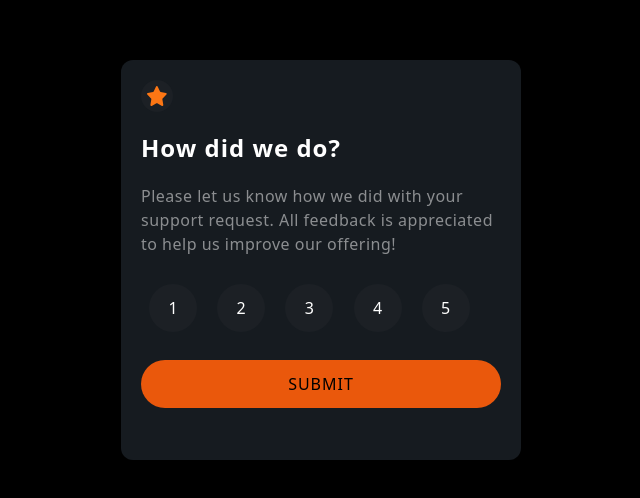
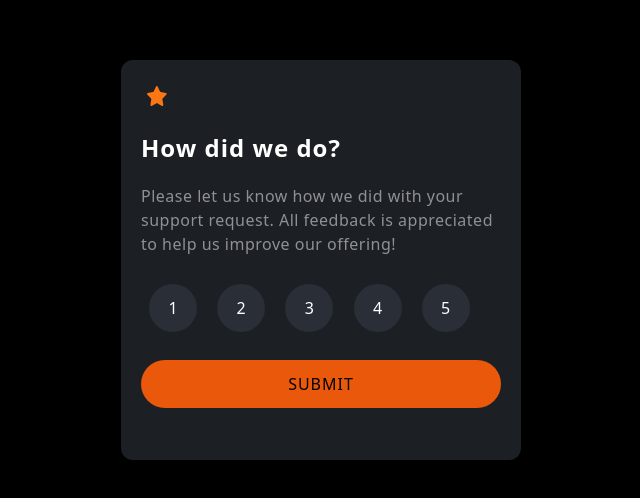
Before and after one commit to KarthikMgk/frontend-mentor-io-interactive-rating-component, a plain HTML site: page index.html in a window 1280 px wide. Shown: the part 140-638 px from the top of the page, without its empty margins (319-959 px from the left). Drawn offline with nearby package versions, Linux system fonts and the light colour scheme.

Commit message:
updated index.html and thank-you.html

```diff
--- a/index.html
+++ b/index.html
@@ -18,7 +18,7 @@
 </head>
 <body>
   <div class="absolute base-component bg-black h-screen w-full">
-    <div class="relative rating-component bg-[#161B20] h-[50vh] w-[50vh] top-1/2 left-1/2 transform -translate-x-1/2 -translate-y-1/2 rounded-xl flex flex-col">
+    <div class="relative rating-component bg-[#1C2025] h-[50vh] w-[50vh] top-1/2 left-1/2 transform -translate-x-1/2 -translate-y-1/2 rounded-xl flex flex-col">
       <div class="star-component bg-[#1C2025] rounded-full h-8 w-8 m-5 flex items-center justify-center">
         <img class="w-5 h-5" src="./interactive-rating-component-main/images/icon-star.svg" alt="" srcset="">
       </div>
@@ -27,11 +27,11 @@
         <p class="opacity-50 text-md tracking-[0.5px] text-white mt-5">
           Please let us know how we did with your support request. All feedback is appreciated to help us improve our offering!</p>
         <div class="rating-buttons grid-grid-cols-5 justify-between mt-5 text-white">
-          <button class="bg-[#1C2025] h-[6vh] w-[6vh] m-2 rounded-full">1</button>
-          <button class="bg-[#1C2025] h-[6vh] w-[6vh] m-2 rounded-full">2</button>
-          <button class="bg-[#1C2025] h-[6vh] w-[6vh] m-2 rounded-full">3</button>
-          <button class="bg-[#1C2025] h-[6vh] w-[6vh] m-2 rounded-full">4</button>
-          <button class="bg-[#1C2025] h-[6vh] w-[6vh] m-2 rounded-full">5</button>
+          <button class="bg-[#292E37] h-[6vh] w-[6vh] m-2 rounded-full">1</button>
+          <button class="bg-[#292E37] h-[6vh] w-[6vh] m-2 rounded-full">2</button>
+          <button class="bg-[#292E37] h-[6vh] w-[6vh] m-2 rounded-full">3</button>
+          <button class="bg-[#292E37] h-[6vh] w-[6vh] m-2 rounded-full">4</button>
+          <button class="bg-[#292E37] h-[6vh] w-[6vh] m-2 rounded-full">5</button>
 
         </div>
         <button onclick="handleSubmit(event)" class="submit-button w-full h-[6vh] bg-orange-600 rounded-3xl mt-5 tracking-[1px]">SUBMIT</button>
```
Also changed, not shown: thank-you.html (+17 -4 lines).
